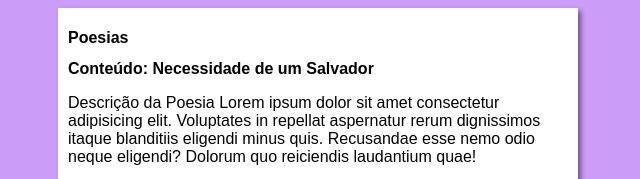
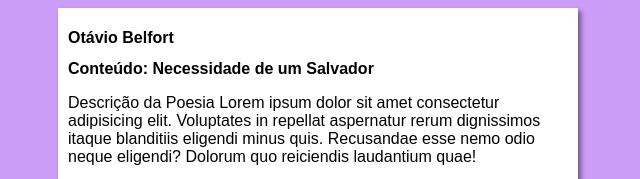
Before and after one commit to otaviobelfort/project_site_pessoal_otavio, a plain HTML site: page index.html in a window 1280 px wide. Shown: the top 179 px of the page, 322-962 px from the left. Drawn offline with Linux system fonts and the light colour scheme.

Commit message:
Update index.html

```diff
--- a/index.html
+++ b/index.html
@@ -9,7 +9,7 @@
 <body>
     <main>
         <header>
-            <h1> Poesias </h1>
+            <h1> Otávio Belfort </h1>
         </header>
         <article>
             <h2> Conteúdo: Necessidade de um Salvador</h2>
```
